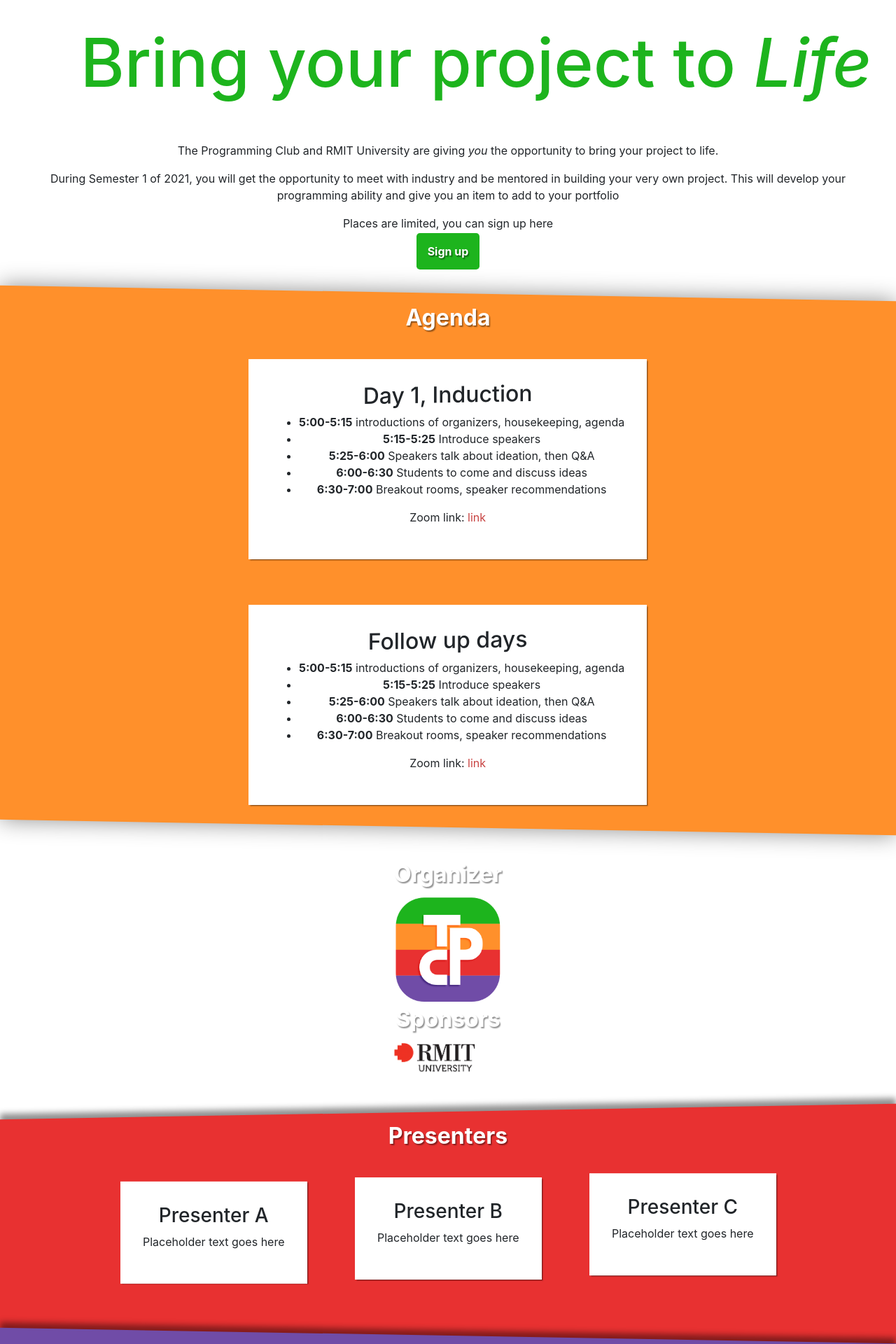
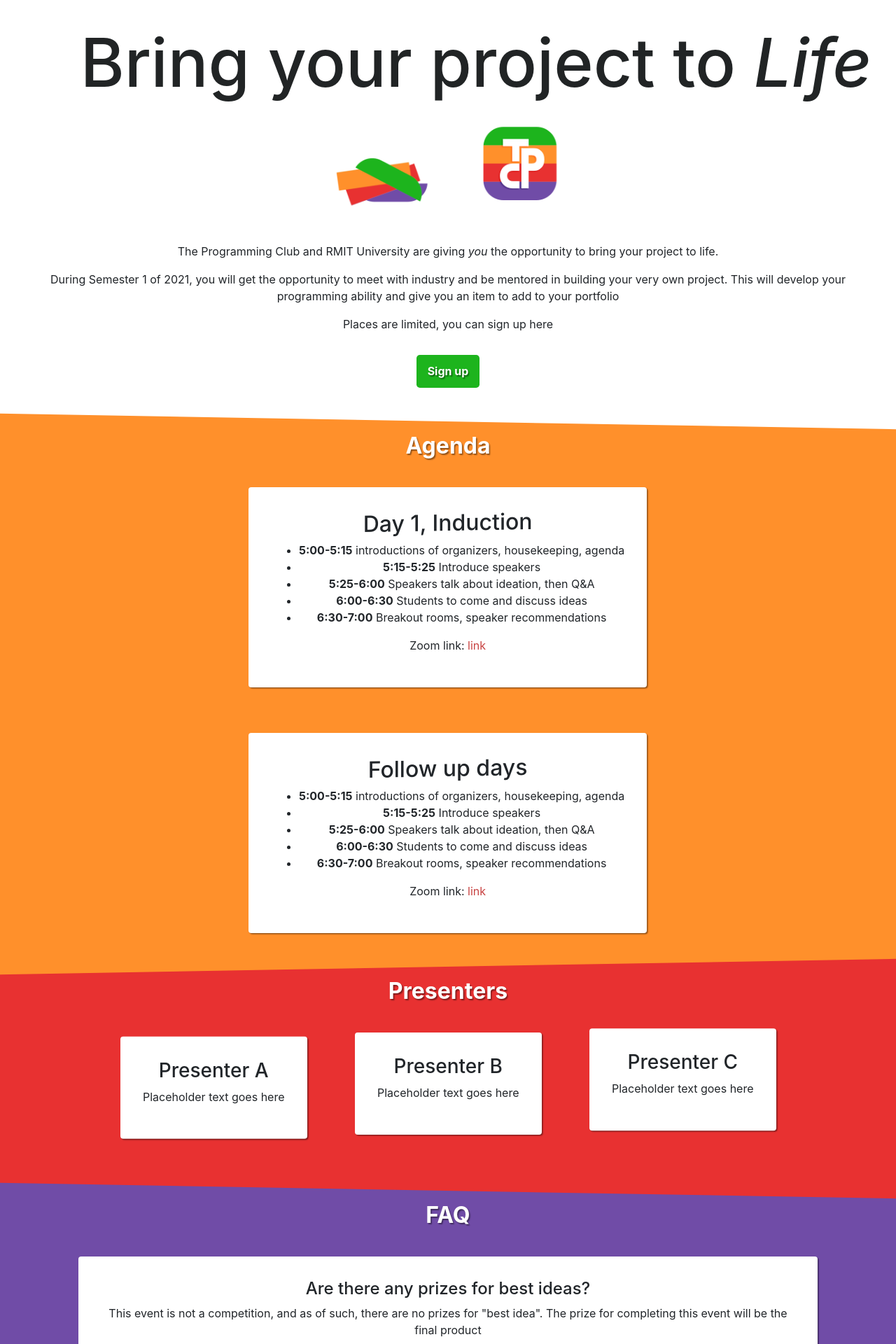
Before and after one commit to rmit-programming-club/bring-your-project-to-life, a Jekyll site: the page index.html, which Jekyll copies as it is, in a window 1280 px wide. Shown: the top 1920 px of the page at 70% size. Built offline with Jekyll 4.4.1, drawn with Linux system fonts in a browser that asks for light colours; nearby versions of some CDN libraries; the list of posts is cut into pages by our own code.

Commit message:
Edited index styling

```diff
--- a/_sass/_site.scss
+++ b/_sass/_site.scss
@@ -10,10 +10,7 @@
 }
 
 html {
-  font-family: -apple-system, BlinkMacSystemFont, “Segoe UI”, “Roboto”, “Oxygen”,
-    “Ubuntu”, “Cantarell”, “Fira Sans”, “Droid Sans”, “Helvetica Neue”,
-    sans-serif;
-
+    font-family: -apple-system, BlinkMacSystemFont, “Segoe UI”, “Roboto”, “Oxygen”, “Ubuntu”, “Cantarell”, “Fira Sans”, “Droid Sans”, “Helvetica Neue”, sans-serif;
     -ms-text-size-adjust: 100%;
     -webkit-text-size-adjust: 100%;
 }
@@ -23,9 +20,14 @@ html {
     text-align: center;
     .header {
         font-size: 6rem;
-    color: #1db41d;
+        color: #212425;
         padding-left: 5rem;
     }
+}
+
+.site-header img {
+    height: 8rem;
+    margin-top: 1rem;
 }
 
 h2.emp {
@@ -34,13 +36,13 @@ h2.emp {
     text-shadow: 0.1rem 0.1rem 0.1rem #00000070;
 }
 
-#registerbox{
+#registerbox {
     padding: 3rem;
     text-align: center;
 }
 
 #partners {
-  padding-top: 3rem;
+    padding-top: 2rem;
     text-align: center;
     padding-bottom: 3rem;
     .partner {
@@ -49,13 +51,18 @@ h2.emp {
             width: 10rem;
         }
     }
+    h2 {
+        color: #212425;
+        margin-top: 1rem;
+    }
 }
 
 #agenda {
     padding-top: 1rem;
+    padding-bottom: 6rem;
+    margin-bottom: -5rem;
     transform: skew(0, 1deg);
     text-align: center;
-  box-shadow: 0rem 0rem 2rem #00000070;
     h2 {
         transform: skew(0, -1deg);
     }
@@ -78,11 +85,17 @@ section {
 a.signuplink {
     background-color: #1db41d;
     color: #FF902B;
-  padding: 1rem;
+    padding: .7rem 1rem;
+    margin-top: 1rem;
     border-radius: 0.3rem;
     font-weight: bold;
     font-weight: 3rem;
     text-shadow: 0.1rem 0.1rem 0.1rem #00000070;
+    color: white !important;
+    display: inline-block;
+}
+
+a.signuplink:hover {
     color: white !important;
 }
 
@@ -93,7 +106,6 @@ a.signuplink {
     padding-top: 1rem;
     text-align: center;
     margin-bottom: -3rem;
-  box-shadow: 0rem -0.5rem 0.5rem #00000070;
     h2 {
         transform: skew(0, 1deg);
     }
@@ -111,8 +123,8 @@ a.signuplink {
 #faq {
     transform: skew(0, 1deg);
     text-align: center;
-  box-shadow: 0rem -0.5rem 0.5rem #00000070;
     padding-top: 1rem;
+    padding-bottom: 1rem;
     h2 {
         transform: skew(0, -1deg);
     }
@@ -145,7 +157,8 @@ body {
 
 #content {
     padding: 10px;
-  padding-bottom: 60px; /* Height of the footer */
+    padding-bottom: 60px;
+    /* Height of the footer */
 }
 
 #footer {
--- a/index.html
+++ b/index.html
@@ -1,17 +1,47 @@
----
-layout: default
-index: true
----
+<!DOCTYPE html>
+<html>
+
+<head>
+    <meta charset="utf-8">
+    <meta http-equiv="X-UA-Compatible" content="IE=edge">
+    <meta name="viewport" content="width=device-width, initial-scale=1, viewport-fit=cover, shrink-to-fit=no">
+    <title>Bring your project to life</title>
+    <meta name="description" content="Offical Website for RMIT Programming Club.">
+    <meta name="keywords" content="">
+    <meta name="google-translate-customization" content="b9870a0c7376df54-aa35852016e6a5cc-ga0a0d80f6c171f17-e"></meta>
+    <link rel="stylesheet" href="https://cdnjs.cloudflare.com/ajax/libs/animate.css/3.5.2/animate.min.css">
+    <link rel="stylesheet" href="/css/main.css">
+    <link rel="stylesheet" href="/css/style.css">
+    <link rel="canonical" href="/">
+    <link href="" rel="icon">
+    <link href="//maxcdn.bootstrapcdn.com/font-awesome/4.1.0/css/font-awesome.min.css" rel="stylesheet">
+    <!-- Bootstrap -->
+    <link rel="stylesheet" href="https://maxcdn.bootstrapcdn.com/bootstrap/4.0.0/css/bootstrap.min.css" integrity="sha384-Gn5384xqQ1aoWXA+058RXPxPg6fy4IWvTNh0E263XmFcJlSAwiGgFAW/dAiS6JXm" crossorigin="anonymous">
+</head>
+
+<body>
+
+    <div class="site-header">
+
+        <!-- Header -->
+        <h1 class="header">Bring your project to <em>Life</em></h1>
+        <img src="images/build-logo.png">
+    </div>
+
+    <!-- Content -->
+    <div class="animated fadeIn bodycontent">
+        <div>
             <section id="registerbox">
                 <p>The Programming Club and RMIT University are giving <em>you</em> the opportunity to bring your project to life.</p>
-  <p>During Semester 1 of 2021, you will get the opportunity to meet with industry and be mentored in building your very own project. This will develop your programming ability and give you an item to add to your portfolio<p>
+                <p>During Semester 1 of 2021, you will get the opportunity to meet with industry and be mentored in building your very own project. This will develop your programming ability and give you an item to add to your portfolio
+                    <p>
                         <p>Places are limited, you can sign up here</p>
                         <a class="signuplink" href="#eventbrite-link">Sign up</a>
             </section>
 
             <section id="agenda">
                 <h2 class="emp">Agenda</h2>
-  <div class="day">
+                <div class="day rounded">
                     <h2>Day 1, Induction</h2>
                     <ul>
                         <li><b>5:00-5:15</b> introductions of organizers, housekeeping, agenda</li>
@@ -23,7 +53,7 @@ index: true
                     <p>Zoom link: <a href="#">link</a></p>
                 </div>
 
-  <div class="day">
+                <div class="day rounded">
                     <h2>Follow up days</h2>
                     <ul>
                         <li><b>5:00-5:15</b> introductions of organizers, housekeeping, agenda</li>
@@ -37,6 +67,44 @@ index: true
 
             </section>
 
+
+
+            <!-- Presenters -->
+            <section id="presenters">
+                <h2 class="emp">Presenters</h2>
+
+                <div class="presenter rounded">
+                    <h3>Presenter A</h3>
+                    <p>Placeholder text goes here</p>
+                </div>
+
+                <div class="presenter rounded">
+                    <h3>Presenter B</h3>
+                    <p>Placeholder text goes here</p>
+                </div>
+
+                <div class="presenter rounded">
+                    <h3>Presenter C</h3>
+                    <p>Placeholder text goes here</p>
+                </div>
+
+            </section>
+
+            <!-- FAQ -->
+            <section id="faq">
+                <h2 class="emp">FAQ</h2>
+
+                <div class="question rounded">
+                    <h4>Are there any prizes for best ideas?</h4>
+                    <p>This event is not a competition, and as of such, there are no prizes for "best idea". The prize for completing this event will be the final product</p>
+                </div>
+
+                <div class="question rounded">
+                    <h4>Are there any prizes for best ideas?</h4>
+                    <p>This event is not a competition, and as of such, there are no prizes for "best idea". The prize for completing this event will be the final product</p>
+                </div>
+
+            </section>
             <!-- Partner section -->
             <section id="partners">
                 <h2 class="emp">Organizer</h2>
@@ -53,42 +121,16 @@ index: true
                     <a href="https://rmit.edu.au/"><img src="/images/RMIT.jpg" alt="RMIT"></a>
                 </div>
             </section>
+        </div>
+    </div>
+    <div class="col-md-12">
+        <!-- Footer -->
+        <div class="row sitefooter">
+            <div class="col-md-12">
+                <br>
+                <p>Copyright &copy; Bring your project to life 2021.</p>
+            </div>
+        </div>
+</body>
 
-<!-- Presenters --!>
-<section id="presenters">
-  <h2 class="emp">Presenters</h2>
-
-  <div class="presenter">
-  <h3>Presenter A</h3>
-  <p>Placeholder text goes here</p>
-  </div>
-
-  <div class="presenter">
-  <h3>Presenter B</h3>
-  <p>Placeholder text goes here</p>
-  </div>
-
-  <div class="presenter">
-  <h3>Presenter C</h3>
-  <p>Placeholder text goes here</p>
-  </div>
-
-</section>
-
-<!-- FAQ --!>
-<section id="faq">
-  <h2 class="emp">FAQ</h2>
-
-  <div class="question">
-  <h4>Are there any prizes for best ideas?</h4>
-  <p>This event is not a competition, and as of such, there are no prizes for "best idea".
-     The prize for completing this event will be the final product</p>
-  </div>
-
-  <div class="question">
-  <h4>Are there any prizes for best ideas?</h4>
-  <p>This event is not a competition, and as of such, there are no prizes for "best idea".
-     The prize for completing this event will be the final product</p>
-  </div>
-
-</section>
+</html>
```
Also changed, not shown: Gemfile.lock, images/RMIT.jpg, images/build-logo.png (added). Lines whose indentation alone changed are shown as unchanged.
